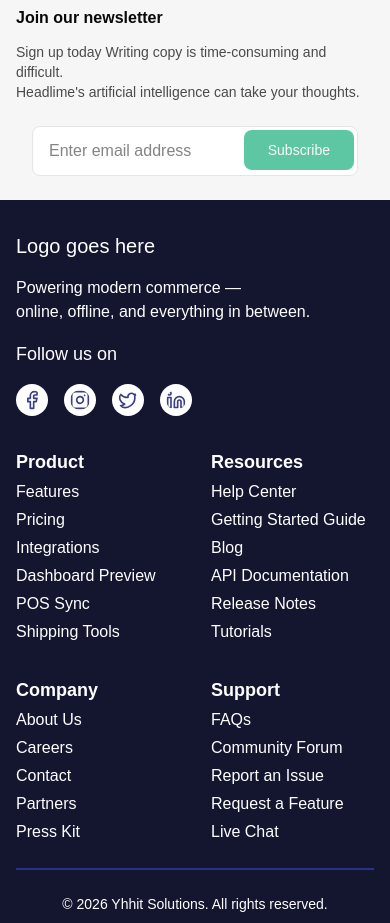
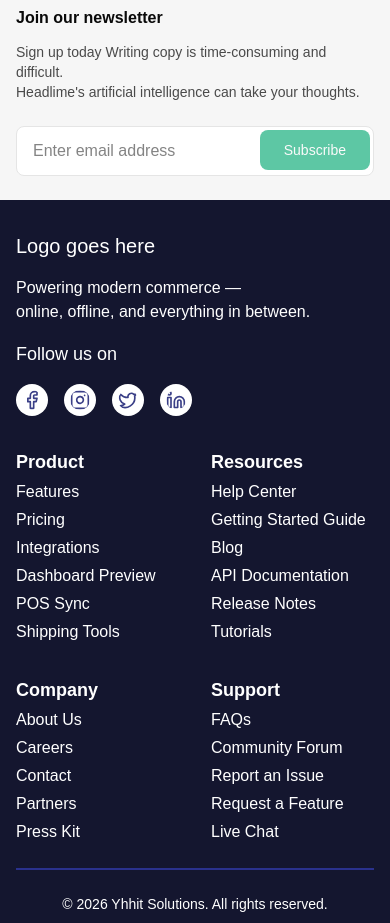
Before and after one commit to PrashantTimilsina/intern-assignment, a Next.js app: page / in a window 390 px wide. Shown: the part 7300-8223 px from the top of the page. Built offline with nearby package versions, Linux system fonts and the light colour scheme; a web font is replaced by a local one.

Commit message:
style:Container tag extended

```diff
--- a/app/_components/NewsLetter.tsx
+++ b/app/_components/NewsLetter.tsx
@@ -31,7 +31,7 @@ function NewsLetter() {
           <br /> Headlime&apos;s artificial intelligence can take your thoughts.
         </p>
       </div>
-      <div className="lg:w-126 relative w-full max-lg:mt-6 px-4">
+      <div className="lg:w-126 relative w-full max-lg:mt-6 lg:px-4">
         <input
           type="email"
           placeholder="Enter email address"
@@ -40,7 +40,7 @@ function NewsLetter() {
           onChange={(e) => setEmail(e.target.value)}
         />
         <Button
-          className="bg-contact px-6 py-5 right-5 absolute lg:right-5 top-1 cursor-pointer hover:bg-green-400"
+          className="bg-contact px-6 py-5 right-1 absolute lg:right-5 top-1 cursor-pointer hover:bg-green-400"
           onClick={handleSubscribe}
         >
           Subscribe
```
